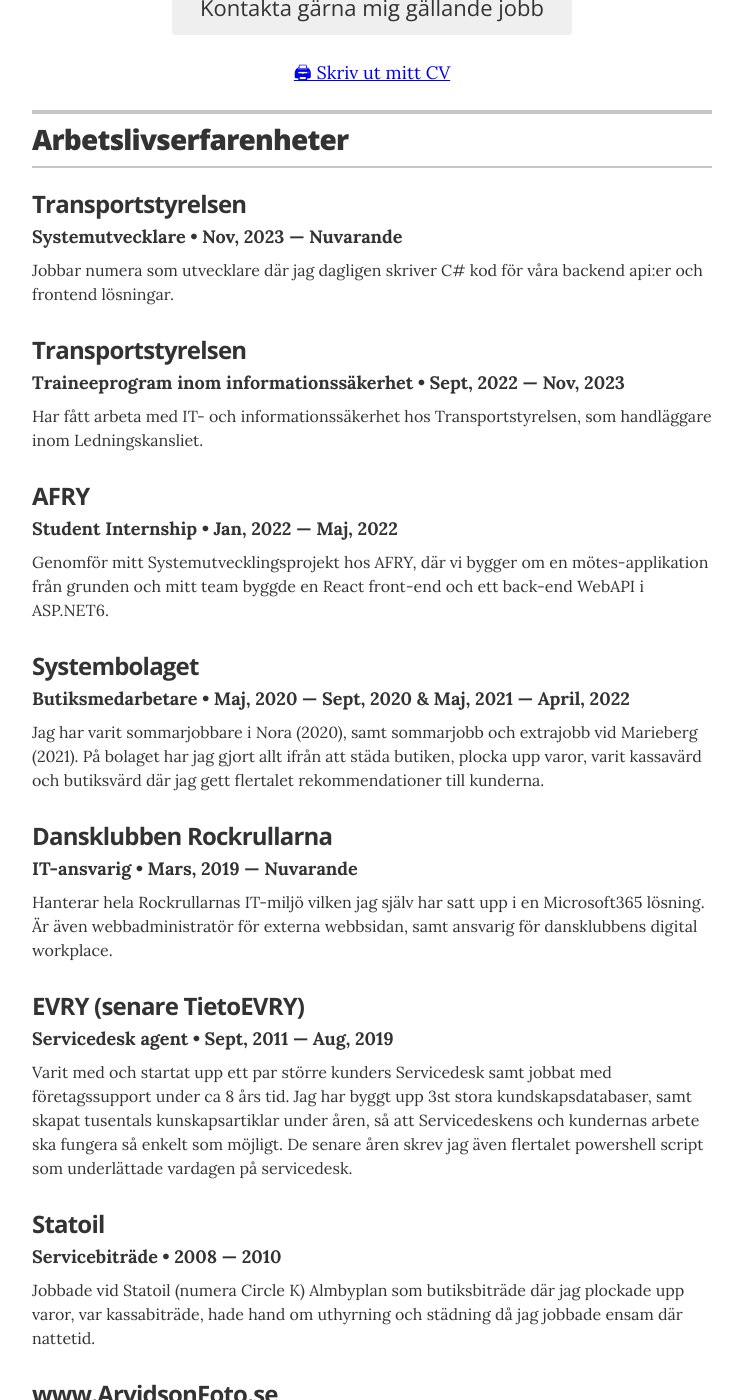
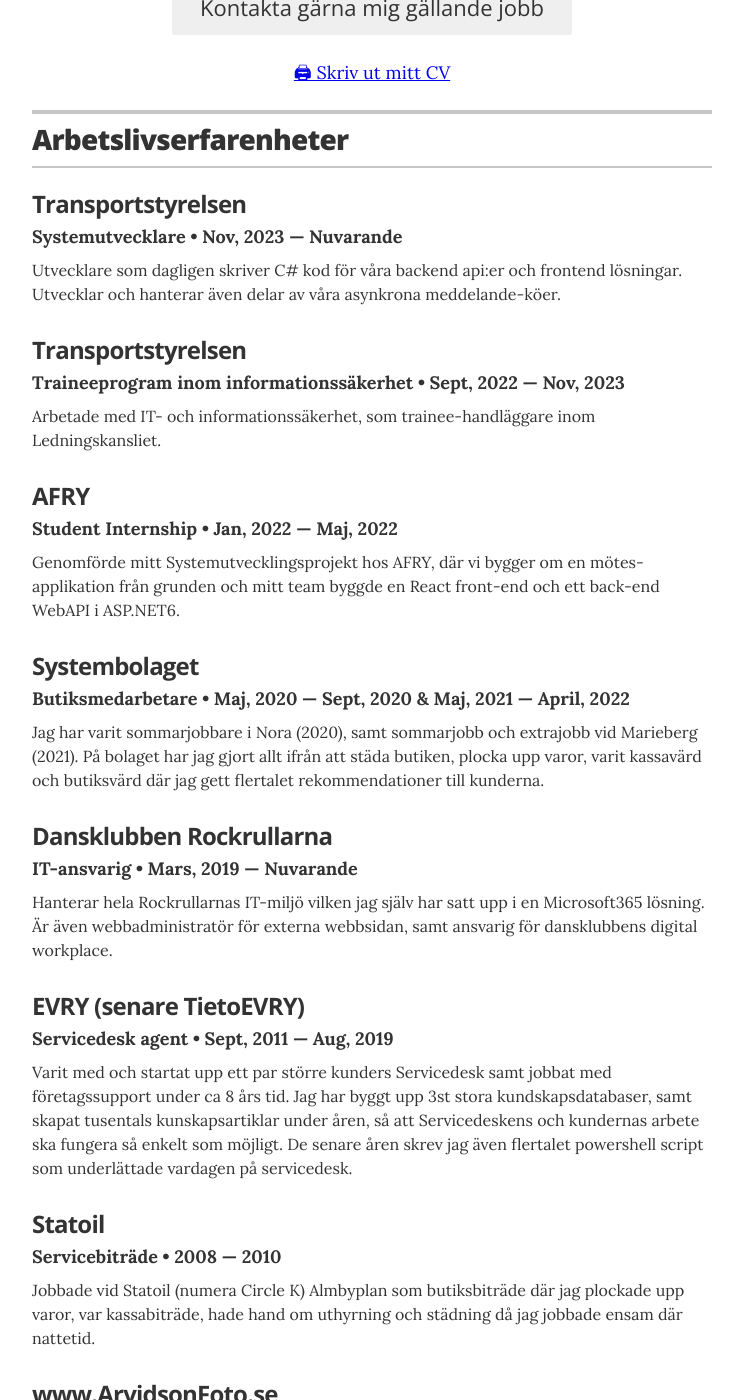
Before and after one commit to pownas/CV, a Jekyll site: the page built from index.html, in a window 1280 px wide and 1400 px high, scrolled down 473 px. Shown: the whole window, without its empty margins (268-1011 px from the left). Built offline with Jekyll 4.4.1, drawn with Linux system fonts in a browser that asks for light colours; some of the changed text lies outside the part shown.

Commit message:
Update experience.yml

```diff
--- a/_data/experience.yml
+++ b/_data/experience.yml
@@ -4,19 +4,19 @@
 - company: Transportstyrelsen
   position: Systemutvecklare
   duration: Nov, 2023 &mdash; Nuvarande
-  summary: "Jobbar numera som utvecklare där jag dagligen skriver C# kod för våra backend api:er och frontend lösningar."
+  summary: "Utvecklare som dagligen skriver C# kod för våra backend api:er och frontend lösningar. Utvecklar och hanterar även delar av våra asynkrona meddelande-köer."
 
 # Transportstyrelsen IT-säk
 - company: Transportstyrelsen
   position: Traineeprogram inom informationssäkerhet
   duration: Sept, 2022 &mdash; Nov, 2023
-  summary: "Har fått arbeta med IT- och informationssäkerhet hos Transportstyrelsen, som handläggare inom Ledningskansliet."
+  summary: "Arbetade med IT- och informationssäkerhet, som trainee-handläggare inom Ledningskansliet."
 
 # AFRY SUPen
 - company: AFRY
   position: Student Internship
   duration: Jan, 2022 &mdash; Maj, 2022
-  summary: "Genomför mitt Systemutvecklingsprojekt hos AFRY, där vi bygger om en mötes-applikation från grunden och mitt team byggde en React front-end och ett back-end WebAPI i ASP.NET6."
+  summary: "Genomförde mitt Systemutvecklingsprojekt hos AFRY, där vi bygger om en mötes-applikation från grunden och mitt team byggde en React front-end och ett back-end WebAPI i ASP.NET6."
 
 # Systembolaget butiksmedarbetare
 - company: Systembolaget
@@ -47,4 +47,4 @@
 - company: www.ArvidsonFoto.se
   position: Webmaster och IT-ansvarig
   duration: Okt, 2006 &mdash; Nuvarande
-  summary: Skapat och skrivit all kod på min pappas hemsidan <a href="https://arvidsonfoto.se/">ArvidsonFoto.se</a>. Koden finns i sin helhet som öppen källkod på GitHub (<a href="https://github.com/pownas/ArvidsonFoto-MVC-NET5">GitHub.com/Pownas/ArvidsonFoto-MVC-NET5</a>). Jag är även ansvarig för hans IT-miljö och support.
+  summary: Skapat och skrivit all kod på min pappas hemsidan <a href="https://arvidsonfoto.se/">ArvidsonFoto.se</a>. Koden finns i sin helhet som öppen källkod på GitHub (<a href="https://github.com/pownas/ArvidsonFoto-MVC-NET-web">GitHub.com/Pownas/ArvidsonFoto-MVC-NET-web</a>). Jag är även ansvarig för hans IT-miljö och support.
```
